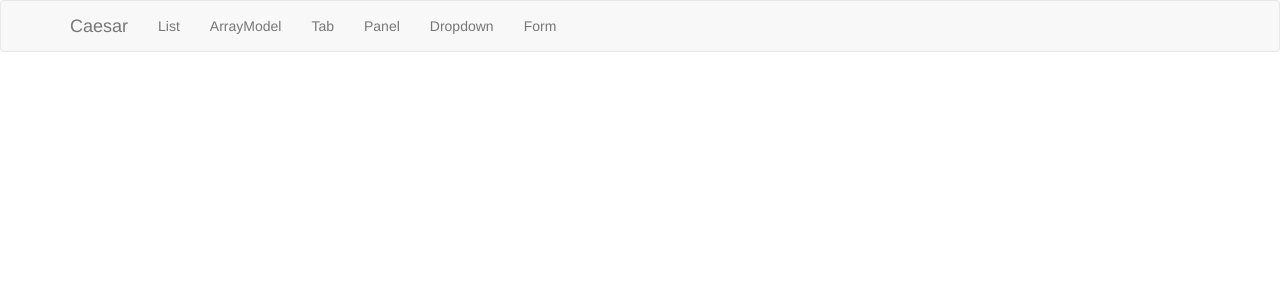
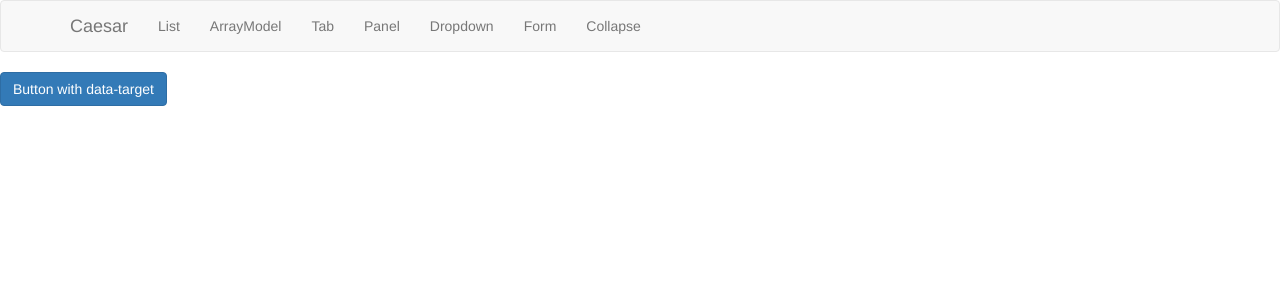
Before and after one commit to smalnote/caesar, an Angular app: page /collapse in a window 1280 px wide. Before the commit this address led to /. Shown: the top 300 px of the page. Built offline with nearby package versions, Linux system fonts and the light colour scheme.

Commit message:
add collapse

```diff
--- a/src/app/app.component.html
+++ b/src/app/app.component.html
@@ -23,6 +23,9 @@
         <li [class.active]="activeTab == 'form'" myHighlight (click)="activeTab = 'form'">
           <a routerLink="/form">Form<span class="sr-only">(current)</span></a>
         </li>
+        <li [class.active]="activeTab == 'collapse'" myHighlight (click)="activeTab = 'collapse'">
+          <a routerLink="/collapse">Collapse<span class="sr-only">(current)</span></a>
+        </li>
       </ul>
     </div>
   </div>
--- /dev/null
+++ b/src/app/collapse/collapse.component.html
@@ -0,0 +1,4 @@
+<button class="btn btn-primary" type="button" (click)="visible = !visible"> Button with data-target </button>
+<div [class.collapse.in]="visible" [class.collapse]="!visible">
+  <div class="well"> Fusion </div>
+</div>
--- /dev/null
+++ b/src/app/collapse/collapse.component.ts
@@ -0,0 +1,15 @@
+import { Component, OnInit } from '@angular/core';
+
+@Component({
+  selector: 'app-collapse',
+  templateUrl: './collapse.component.html',
+  styleUrls: ['./collapse.component.css']
+})
+export class CollapseComponent implements OnInit {
+
+  constructor() { }
+
+  ngOnInit() {
+  }
+
+}
```
Also changed, not shown: src/app/app.module.ts (+7 -1 lines), src/app/collapse/collapse.component.css (added), 1 other file (tests, documents, lock files or other folders).
